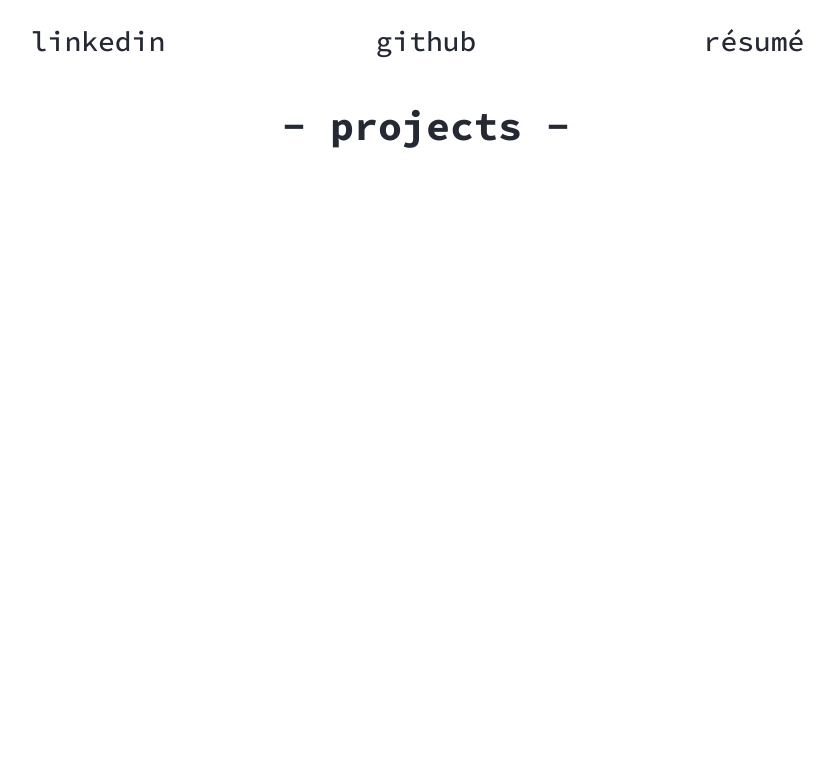
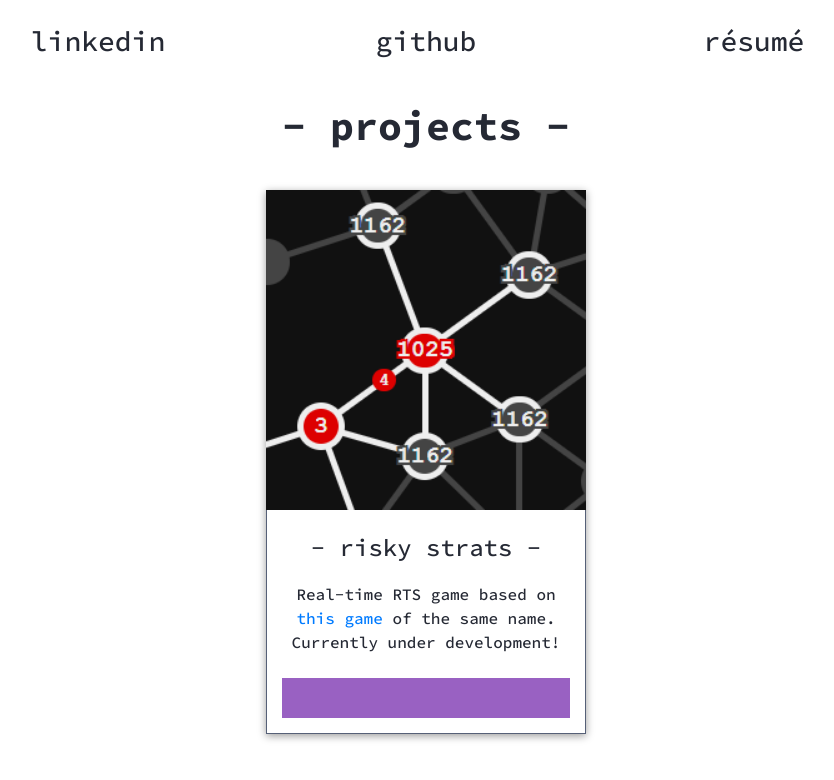
Before and after one commit to tovaio/tovaio.github.io, a React (Create React App) app: page / in a window 1280 px wide. Shown: the part 1450-2230 px from the top of the page, without its empty margins (214-1048 px from the left). Before the commit the page ends 1680 px from the top, so only its background shows below. Built offline with nearby package versions, Linux system fonts and the light colour scheme.

Commit message:
Initial work on projects section

```diff
--- a/src/Content.module.scss
+++ b/src/Content.module.scss
@@ -25,7 +25,7 @@
     padding: 0;
 }
 
-.buttonRow {
+.flexRow {
     display: flex;
     flex-wrap: wrap;
     justify-content: space-evenly;
@@ -81,3 +81,38 @@
     text-align: center;
     font-size: 3.5vmin;
 }
+
+.projectPanel {
+    width: 40vmin;
+    margin: 0;
+    padding: 0;
+    box-shadow: inset 0px 0px 0px 1px $secondary-color,
+                $content-shadow-style;
+}
+.projectPanel img {
+    width: 100%;
+}
+.projectPanel h2 {
+    width: 100%;
+    height: 3vmin;
+    text-align: center;
+    font-size: 3vmin;
+    margin-top: 3vmin;
+    margin-bottom: 3vmin;
+    vertical-align: middle;
+}
+.projectPanel p {
+    font-size: 2vmin;
+    text-align: center;
+    margin-left: 5%;
+    margin-right: 5%;
+    margin-bottom: 3vmin;
+}
+.projectPanelButton {
+    margin-left: 5%;
+    margin-right: 5%;
+    margin-bottom: 2vmin;
+    width: 90%;
+    height: 5vmin;
+    background-color: $primary-color;
+}
--- a/src/Content.tsx
+++ b/src/Content.tsx
@@ -8,6 +8,8 @@ import gitHubFill from './GitHubFill.svg';
 import gitHubOutline from './GitHubOutline.svg';
 import resumeFill from './ResumeFill.svg';
 import resumeOutline from './ResumeOutline.svg';
+
+import riskystratsIcon from './riskystratsIcon.png';
 
 interface LogoButtonProps {
     fillSrc: string,
@@ -21,7 +23,7 @@ const LogoButton: React.FC<LogoButtonProps> = props => {
         <div className={styles.logoButton}>
             <div>
                 <a href={props.href} target='_blank' rel='noopener noreferrer'>
-                    <img src={props.outlineSrc} alt='LinkedIn'/>
+                    <img src={props.outlineSrc} alt={props.label} />
                     <img src={props.fillSrc} alt='' />
                 </a>
             </div>
@@ -30,9 +32,9 @@ const LogoButton: React.FC<LogoButtonProps> = props => {
     )
 }
 
-const ButtonRow: React.FC = props => {
+const FlexRow: React.FC = props => {
     return (
-        <div className={styles.buttonRow}>
+        <div className={styles.flexRow}>
             {props.children}
         </div>
     )
@@ -67,10 +69,18 @@ const Line: React.FC = props => {
     );
 }
 
-const ProjectPanel: React.FC = props => {
+interface ProjectPanelProps {
+    imgSrc: string,
+    title: string
+}
+
+const ProjectPanel: React.FC<ProjectPanelProps> = props => {
     return (
         <div className={styles.projectPanel}>
-
+            <img src={props.imgSrc} alt={props.title}/>
+            <h2>- {props.title} -</h2>
+            <p>{props.children}</p>
+            <div className={styles.projectPanelButton}/>
         </div>
     )
 }
@@ -92,14 +102,38 @@ const Content: React.FC = () => {
                 </Line>
             </Section>
             <Section title='quick links'>
-                <ButtonRow>
-                    <LogoButton label='linkedin' fillSrc={linkedInFill} outlineSrc={linkedInOutline} href='https://www.linkedin.com/in/tommy-vadakumchery-6a4646185/'/>
-                    <LogoButton label='github' fillSrc={gitHubFill} outlineSrc={gitHubOutline} href='https://www.github.com/tovaio/'/>
-                    <LogoButton label='résumé' fillSrc={resumeFill} outlineSrc={resumeOutline} href='https://drive.google.com/file/d/1ysRZdrQAxO6yet8le-xgbWq2PV4MuDY9/view?usp=sharing'/>
-                </ButtonRow>
+                <FlexRow>
+                    <LogoButton
+                        label='linkedin'
+                        fillSrc={linkedInFill}
+                        outlineSrc={linkedInOutline}
+                        href='https://www.linkedin.com/in/tommy-vadakumchery-6a4646185/'
+                    />
+                    <LogoButton
+                        label='github'
+                        fillSrc={gitHubFill}
+                        outlineSrc={gitHubOutline}
+                        href='https://www.github.com/tovaio/'
+                    />
+                    <LogoButton
+                        label='résumé'
+                        fillSrc={resumeFill}
+                        outlineSrc={resumeOutline}
+                        href='https://drive.google.com/file/d/1ysRZdrQAxO6yet8le-xgbWq2PV4MuDY9/view?usp=sharing'
+                    />
+                </FlexRow>
             </Section>
             <Section title='projects'>
-
+                <FlexRow>
+                    <ProjectPanel
+                        imgSrc={riskystratsIcon}
+                        title="risky strats"
+                    >
+                        Real-time RTS game based on <a href='https://www.roblox.com/games/316264464/RISKY-STRATS'>this game</a> of the same name.
+                        <br/>
+                        Currently under development!
+                    </ProjectPanel>
+                </FlexRow>
             </Section>
         </div>
     );
--- a/src/_base.scss
+++ b/src/_base.scss
@@ -1,7 +1,9 @@
 $font-stack: 'Source Code Pro', monospace;
 $shadow-style: 0 0 8px #181a21;
+$content-shadow-style: 0 2px 8px #9c9c9c;
 
 $primary-color: #9961c2;
 $background-color: #252934;
+$secondary-color: #566077;
 
 $button-transition-time: 0.2s;
```
Also changed, not shown: src/riskystratsIcon.png (added), 1 other file (tests, documents, lock files or other folders).
